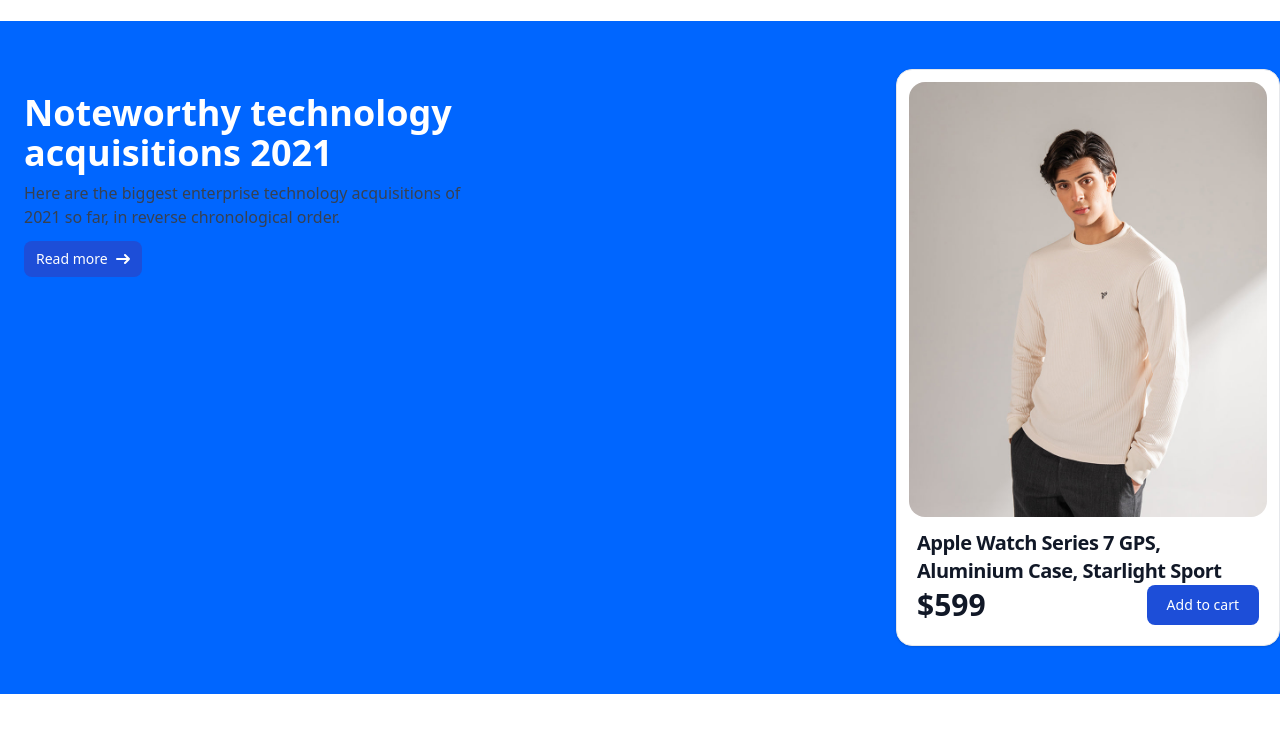
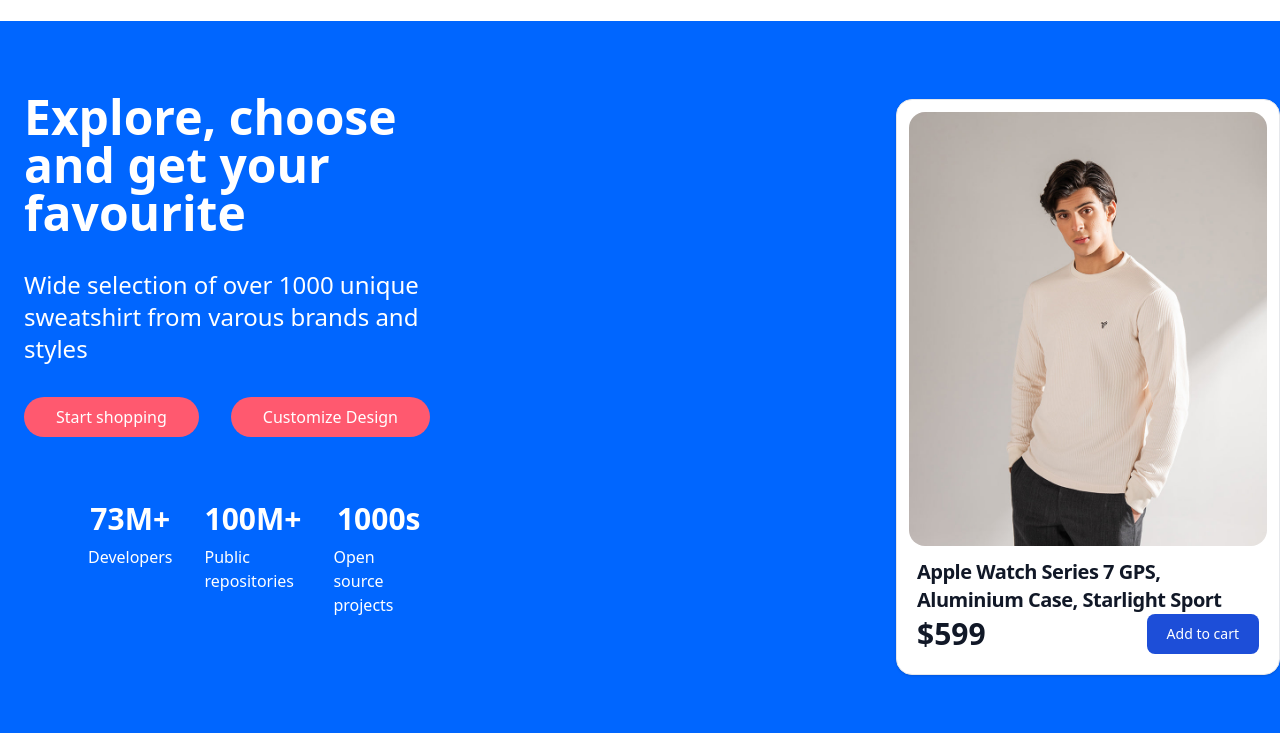
Before and after one commit to Hashir-Akbar/mubz, a website built with Vite: page index.html in a window 1280 px wide. Shown: the part 123-856 px from the top of the page. Before the commit the page ends 817 px from the top, so only its background shows below. Built offline with nearby package versions, Linux system fonts and the light colour scheme.

Commit message:
Added buttons to hero section

```diff
--- a/index.html
+++ b/index.html
@@ -172,35 +172,47 @@
       <main>
         <!-- Hero -->
         <section class="w-full bg-[#0066FF] md:py-12">
-          <div class="max-w-screen-xl flex flex-row justify-between mx-auto">
+          <div
+            class="max-w-screen-xl flex flex-row justify-between items-center mx-auto"
+          >
             <div class="max-w-lg p-6 items-center">
-              <h5 class="mb-2 text-4xl font-bold text-white">
-                Noteworthy technology acquisitions 2021
+              <h5 class="mb-8 text-5xl font-semibold text-white">
+                Explore, choose and get your favourite
               </h5>
 
-              <p class="mb-3 font-normal text-gray-700">
-                Here are the biggest enterprise technology acquisitions of 2021
-                so far, in reverse chronological order.
+              <p class="text-2xl mb-8 font-normal text-white">
+                Wide selection of over 1000 unique sweatshirt from varous brands
+                and styles
               </p>
-              <div
-                class="inline-flex items-center px-3 py-2 text-sm font-medium text-center text-white bg-blue-700 rounded-lg hover:bg-blue-800 focus:ring-4 focus:outline-none focus:ring-blue-300"
-              >
-                Read more
-                <svg
-                  class="rtl:rotate-180 w-3.5 h-3.5 ms-2"
-                  aria-hidden="true"
-                  xmlns="http://www.w3.org/2000/svg"
-                  fill="none"
-                  viewBox="0 0 14 10"
+              <div class="flex gap-8">
+                <button
+                  class="text-white bg-[#ff596f] hover:bg-[#f15066] font-medium rounded-3xl text-base px-8 py-2 text-center"
                 >
-                  <path
-                    stroke="currentColor"
-                    stroke-linecap="round"
-                    stroke-linejoin="round"
-                    stroke-width="2"
-                    d="M1 5h12m0 0L9 1m4 4L9 9"
-                  />
-                </svg>
+                  Start shopping
+                </button>
+                <button
+                  class="text-white bg-[#ff596f] hover:bg-[#f15066] font-medium rounded-3xl text-base px-8 py-2 text-center"
+                >
+                  Customize Design
+                </button>
+              </div>
+              <div class="p-4 rounded-lg md:p-8">
+                <dl
+                  class="flex items-start max-w-screen-xl gap-8 p-4 mx-auto sm:p-8 text-white"
+                >
+                  <div class="flex flex-col items-center justify-center">
+                    <dt class="mb-2 text-3xl font-extrabold">73M+</dt>
+                    <dd class="">Developers</dd>
+                  </div>
+                  <div class="flex flex-col items-center justify-center">
+                    <dt class="mb-2 text-3xl font-extrabold">100M+</dt>
+                    <dd class="">Public repositories</dd>
+                  </div>
+                  <div class="flex flex-col items-center justify-center">
+                    <dt class="mb-2 text-3xl font-extrabold">1000s</dt>
+                    <dd class="">Open source projects</dd>
+                  </div>
+                </dl>
               </div>
             </div>
 
```
